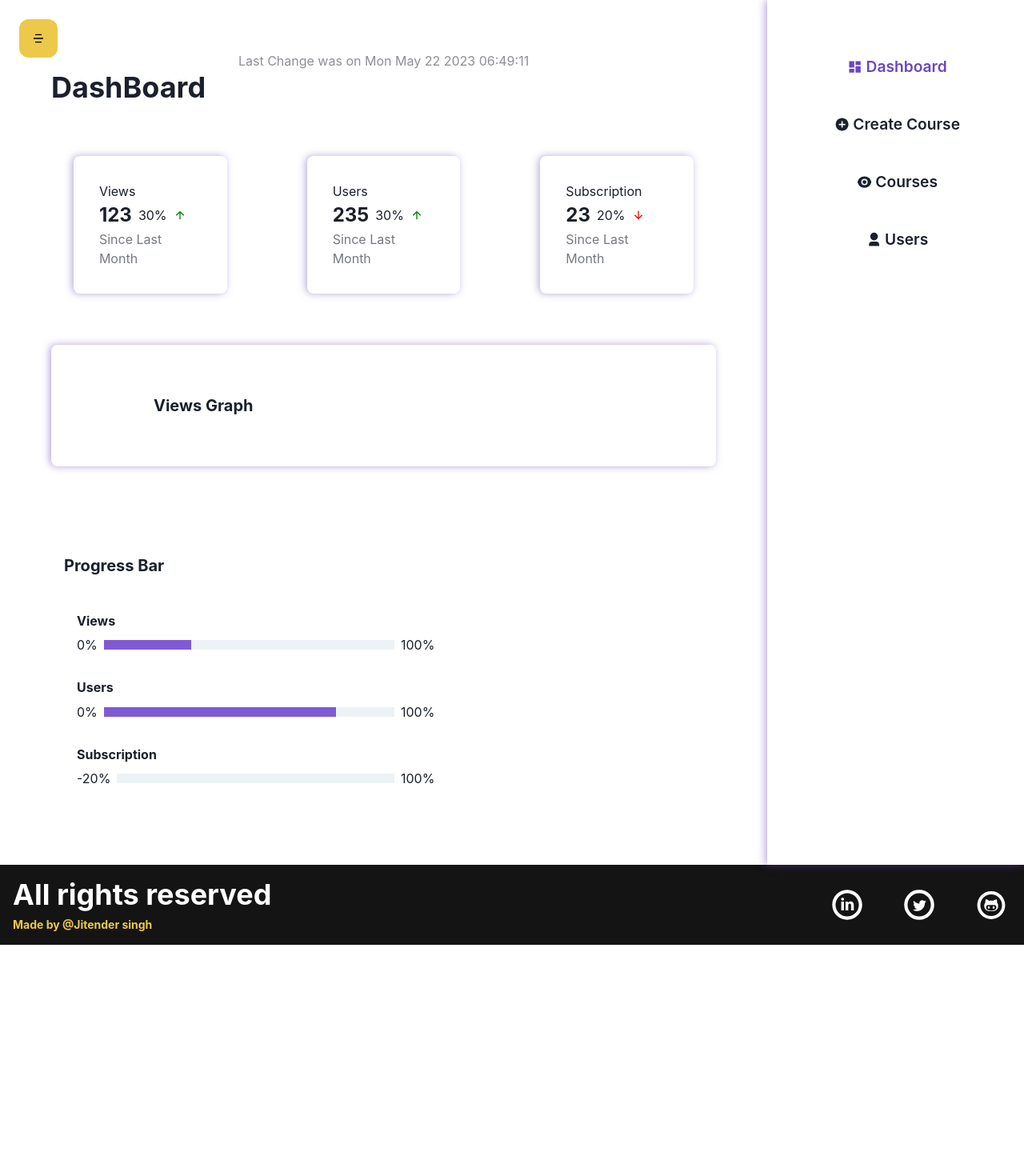
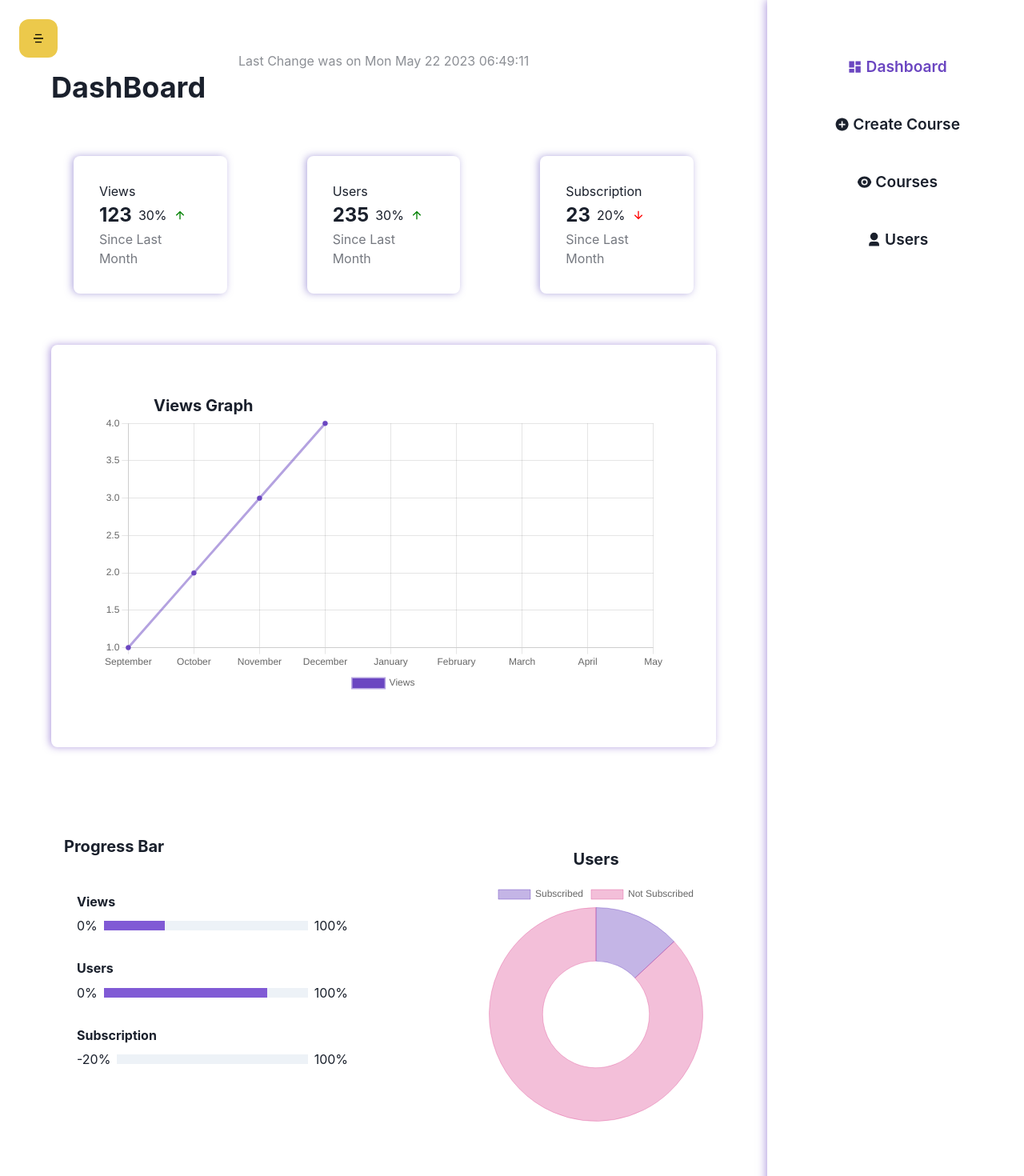
Before and after one commit to jitender1222/VideoStreamingPlatform, a React (Create React App) app in the folder frontend/: page /admin/dashboard in a window 1280 px wide. Shown: the top 1470 px of the page at 80% size. Before the commit the page ends 1181 px from the top, so only its background shows below. Built offline with nearby package versions, Linux system fonts and the light colour scheme.

Commit message:
added Line Chart and Doughnut chart inside the Dashboard

```diff
--- /dev/null
+++ b/frontend/src/component/Admin/Dashboard/Chart.jsx
@@ -0,0 +1,105 @@
+import React from "react";
+import {
+  Chart as ChartJS,
+  CategoryScale,
+  LinearScale,
+  PointElement,
+  ArcElement,
+  Tooltip,
+  Legend,
+  LineController,
+  LineElement,
+} from "chart.js";
+import { Doughnut, Line } from "react-chartjs-2";
+
+ChartJS.register(
+  ArcElement,
+  Tooltip,
+  Legend,
+  CategoryScale,
+  LinearScale,
+  PointElement,
+  LineController,
+  LineElement
+);
+
+export const LineChart = () => {
+  const labels = getLastYearMonth();
+  const options = {
+    responsive: true,
+    plugins: {
+      legend: {
+        position: "bottom",
+      },
+      title: {
+        display: true,
+        text: "Yearly Years",
+      },
+    },
+  };
+  const data = {
+    labels,
+    datasets: [
+      {
+        label: "Views",
+        data: [1, 2, 3, 4],
+        borderColor: "rgba(107,70,193,0.5)",
+        backgroundColor: "#6b46c1",
+      },
+    ],
+  };
+  return <Line options={options} data={data} />;
+};
+
+export const DoughnutChart = () => {
+  const data = {
+    labels: ["Subscribed", "Not Subscribed"],
+    datasets: [
+      {
+        label: "Views",
+        data: [3, 20],
+        borderColor: ["rgba(62,12,171,0.3)", "rgba(214,43,129,0.3)"],
+        backgroundColor: ["rgba(62,12,171,0.3)", "rgba(214,43,129,0.3)"],
+        borderWidth: 1,
+      },
+    ],
+  };
+
+  return <Doughnut data={data} />;
+};
+
+function getLastYearMonth() {
+  const labels = [];
+
+  const months = [
+    "January",
+    "February",
+    "March",
+    "April",
+    "May",
+    "June",
+    "July",
+    "August",
+    "September",
+    "October",
+    "November",
+    "December",
+  ];
+
+  const currentMonth = new Date().getMonth();
+  const remain = 11 - currentMonth;
+
+  for (let i = currentMonth; i < months.length; i--) {
+    const element = months[i];
+    labels.unshift(element);
+    if (i === 0) break;
+  }
+
+  for (let i = 11; i > remain; i--) {
+    const element = months[i];
+    if (i === currentMonth) break;
+    labels.unshift(element);
+  }
+
+  return labels;
+}
--- a/frontend/src/component/Admin/Dashboard/Dashboard.jsx
+++ b/frontend/src/component/Admin/Dashboard/Dashboard.jsx
@@ -1,18 +1,17 @@
 import {
   Box,
-  Button,
   Grid,
   HStack,
   Heading,
   Progress,
   Stack,
   Text,
-  VStack,
 } from "@chakra-ui/react";
 import React from "react";
 import SideBar from "../SideBar/SideBar";
 import cursor from "../../../assests/Images/mouse-cursor.png";
 import { RiArrowDownLine, RiArrowUpLine } from "react-icons/ri";
+import { DoughnutChart, LineChart } from "./Chart";
 
 const Databox = ({ title, qty, qtyPercentage, profit }) => (
   <Box
@@ -97,6 +96,7 @@
             ml={["0", "16"]}
           />
           {/* Line graph Here */}
+          <LineChart />
         </Box>
         <Grid templateColumns={["1fr", "2fr 1fr"]}>
           <Box p="4">
@@ -113,6 +113,17 @@
               <Bar profit={false} title="Subscription" value={20} />
             </Box>
           </Box>
+
+          <Box p={["0", "16"]} boxSizing="border-box" py="4">
+            <Heading
+              textAlign={"center"}
+              size={"md"}
+              mb={"4"}
+              children="Users"
+            />
+            {/* graaph   */}
+            <DoughnutChart />
+          </Box>
         </Grid>
       </Box>
       <SideBar />
```
